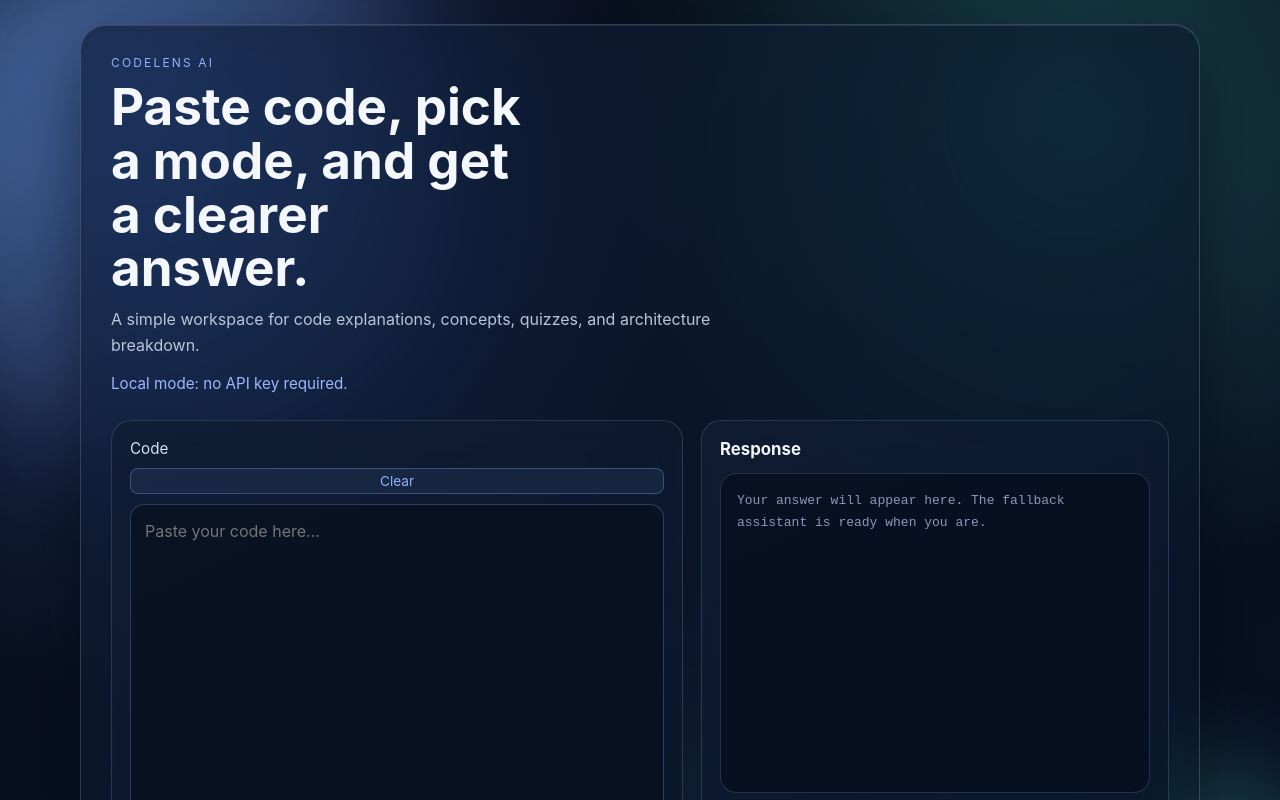
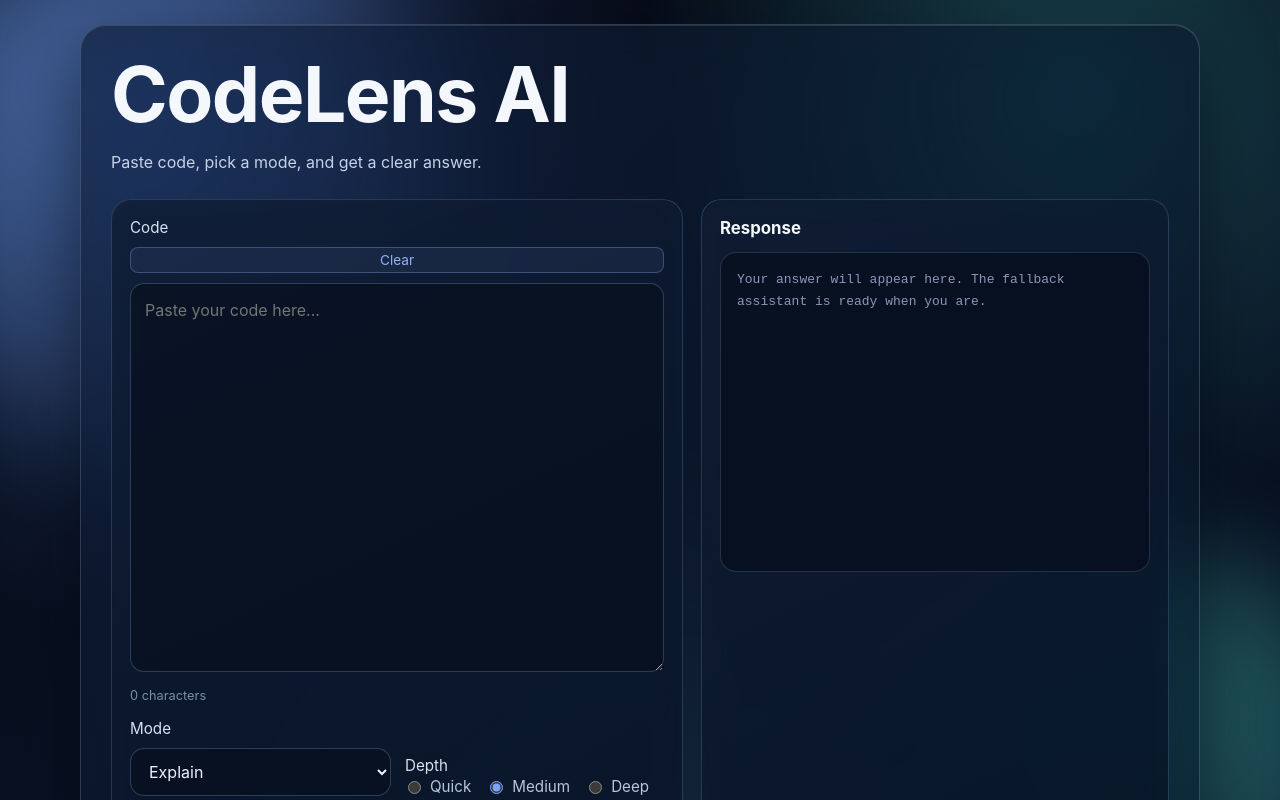
Before and after one commit to tehreemAsif63/CodeLensAI, a React (Vite) app in the folder frontend/: page / in a window 1280 px wide. Shown: the top 800 px of the page. Built offline with nearby package versions, Linux system fonts and the light colour scheme.

Commit message:
Updates UI for cleaner look and less text

```diff
--- a/frontend/src/App.css
+++ b/frontend/src/App.css
@@ -118,35 +118,19 @@ button {
   margin-bottom: 24px;
 }
 
-.eyebrow {
-  margin: 0 0 10px;
-  text-transform: uppercase;
-  letter-spacing: 0.18em;
-  font-size: 0.75rem;
-  color: #8fb3ff;
-}
-
-.hero h1 {
+.app-title {
   margin: 0;
-  font-size: clamp(2rem, 4vw, 3.5rem);
+  font-size: clamp(2.5rem, 6vw, 4.8rem);
   line-height: 1.05;
-  max-width: 12ch;
+  letter-spacing: -0.02em;
   color: #f4f7fc;
 }
 
 .hero-copy {
-  margin: 12px 0 0;
-  max-width: 62ch;
-  color: #b9c5d8;
-  line-height: 1.6;
-}
-
-.fallback-note {
   margin: 14px 0 0;
   max-width: 62ch;
-  color: #9eb6ff;
-  line-height: 1.55;
-  font-size: 0.95rem;
+  color: #c5d2e8;
+  line-height: 1.6;
 }
 
 .fallback-banner {
--- a/frontend/src/App.tsx
+++ b/frontend/src/App.tsx
@@ -363,13 +363,10 @@ export default function App() {
     <div className="app-shell">
       <main className="app-card">
         <section className="hero">
-          <p className="eyebrow">CodeLens AI</p>
-          <h1>Paste code, pick a mode, and get a clearer answer.</h1>
+          <h1 className="app-title">CodeLens AI</h1>
           <p className="hero-copy">
-            A simple workspace for code explanations, concepts, quizzes, and
-            architecture breakdown.
+            Paste code, pick a mode, and get a clear answer.
           </p>
-          <p className="fallback-note">Local mode: no API key required.</p>
         </section>
 
         <div className="content-grid">
```
